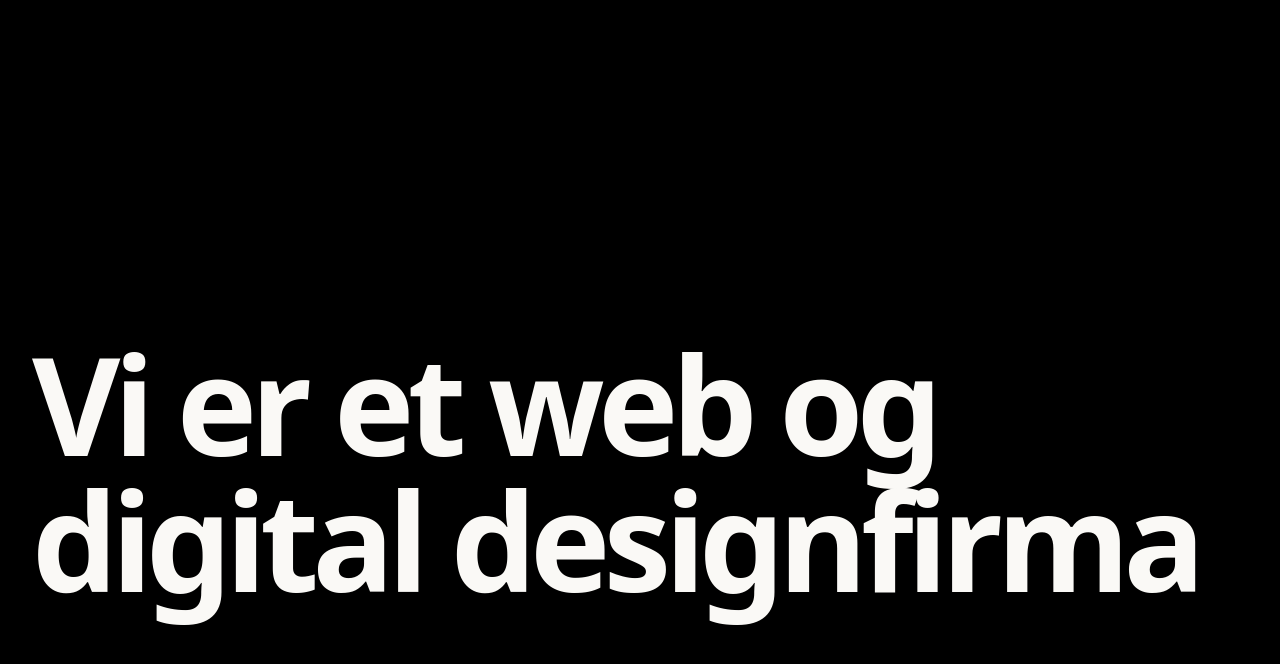
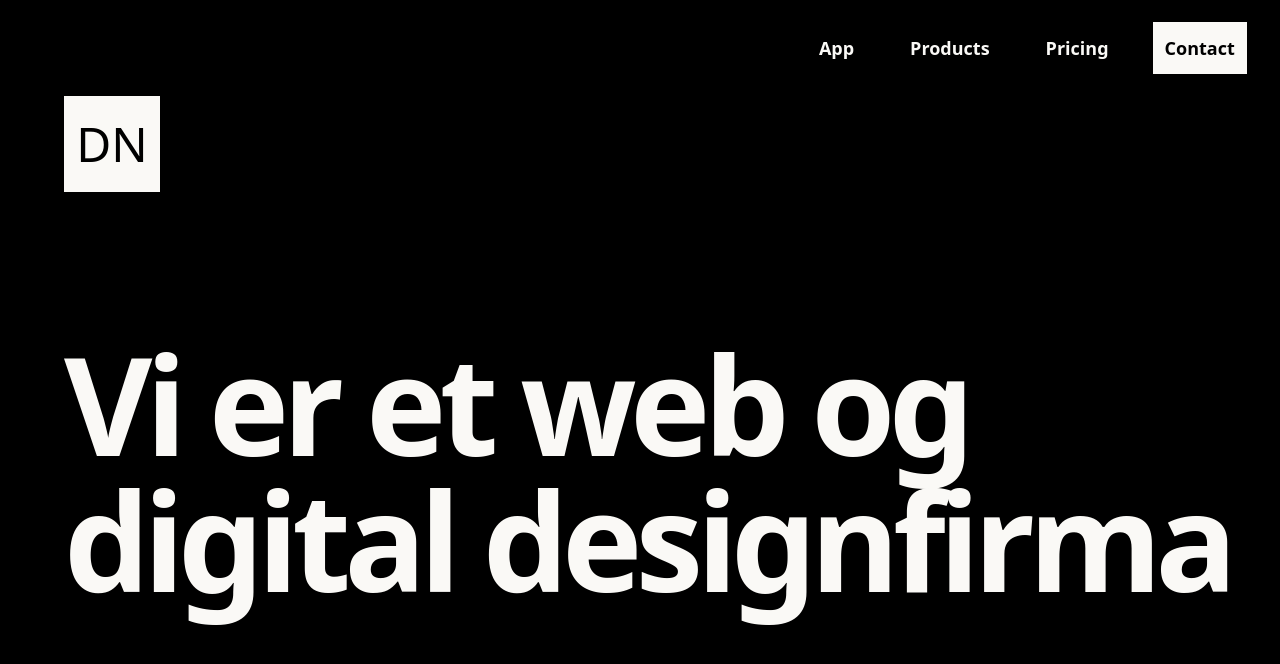
Before and after one commit to swappybizz/ndnextapp, a Next.js app: page / in a window 1280 px wide. Shown: the top 664 px of the page. Built offline with nearby package versions, Linux system fonts and the light colour scheme.

Commit message:
feat: Add Header and Cube components to Home page
The Header and Cube components were added to the Home page to enhance the design and user experience. This change improves the visual appeal and functionality of the landing page.

```diff
--- /dev/null
+++ b/app/components/sections/header.jsx
@@ -0,0 +1,25 @@
+import React from 'react'
+
+const header = () => {
+  return (
+    <>
+    <div className='w-[99.9%] fixed min-h-24  border-b-[1px] border-[#FAF9F6] top-0 flex border-opacity-0' >
+
+        <div className='flex items-center justify-between w-full px-8' >
+
+            <div className='flex items-center space-x-8 ml-auto' >
+                <a href='#' className='bg-[#000000] text-lg text-[#FAF9F6] p-3 font-semibold hover:underline' > App </a>
+                <a href='#' className='bg-[#000000] text-lg text-[#FAF9F6] p-3 font-semibold hover:underline' > Products </a>
+                <a href='#' className='bg-[#000000] text-lg text-[#FAF9F6] p-3 font-semibold hover:underline' > Pricing </a>
+                <a href='#' className='bg-[#FAF9F6] text-lg text-black p-3 font-semibold' > Contact </a>
+
+            </div>
+
+        </div>
+
+    </div>
+    </>
+  )
+}
+
+export default header
--- /dev/null
+++ b/app/components/widgets/cube.jsx
@@ -0,0 +1,11 @@
+import React from 'react'
+
+const Cube = () => {
+  return (
+    <div className='fixed top-24 left-16'>
+    <div className='h-24 w-24 bg-[#FAF9F6] flex items-center justify-center text-5xl font-base text-black ' > DN </div>
+    </div>
+  )
+}
+
+export default Cube
--- a/app/page.js
+++ b/app/page.js
@@ -1,9 +1,12 @@
-
+import Header from "./components/sections/header";
+import Cube from "./components/widgets/cube";
 
 export default function Home() {
   return (
     <div className="bg-black max-w-screen overflow-x-hidden min-h-screen flex text-[#FAF9F6] items-center justify-start">
-      <h1 className="md:text-[8.5rem] text-6xl font-bold leading-none tracking-tighter text-left mt-auto mb-48 mx-8">
+      <Header/>
+      <Cube/>
+      <h1 className="md:text-[8.5rem] text-6xl font-bold leading-none tracking-tighter text-left mt-auto mb-48 mx-8 ml-16">
         Vi er et web og digital designfirma
       </h1>
     </div>
```
